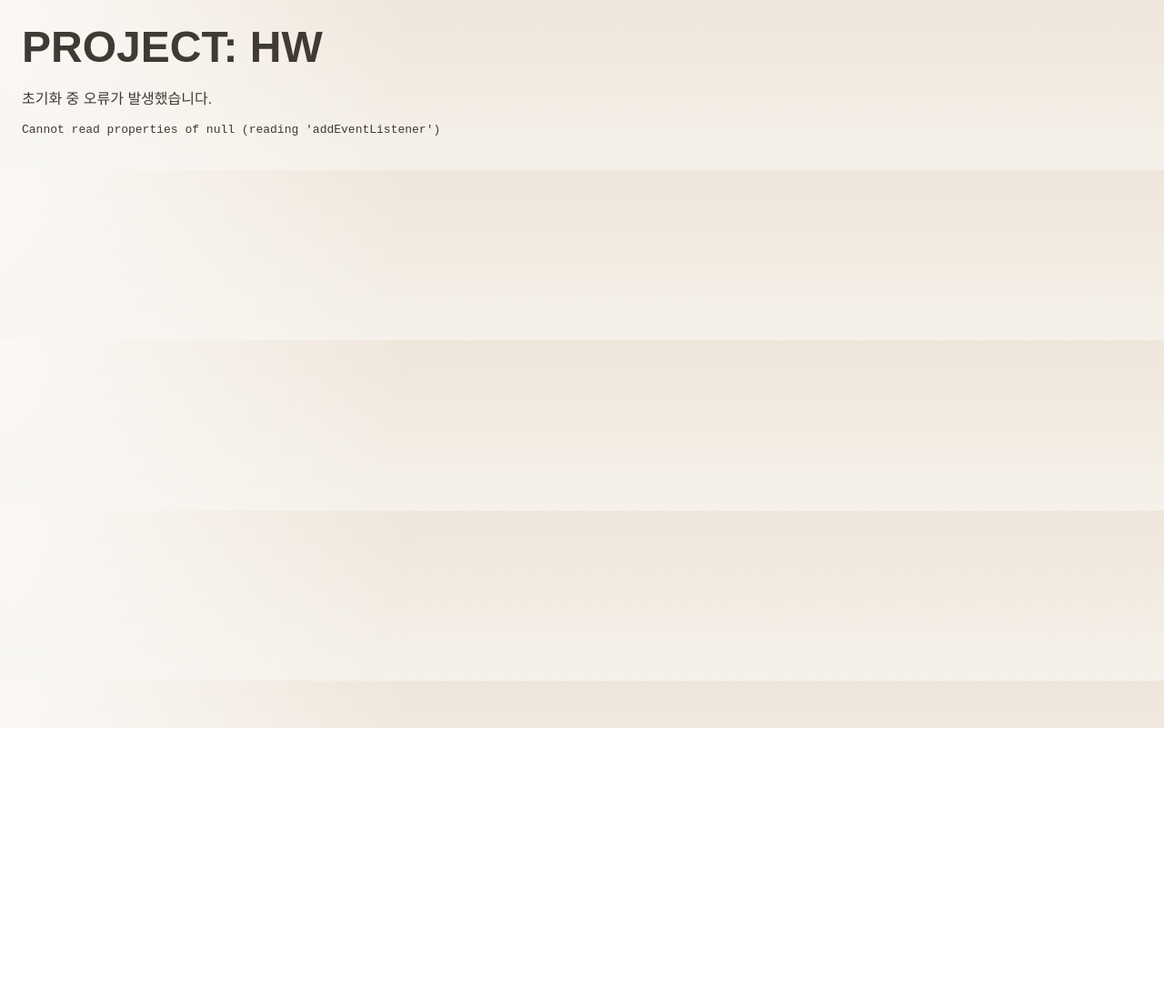
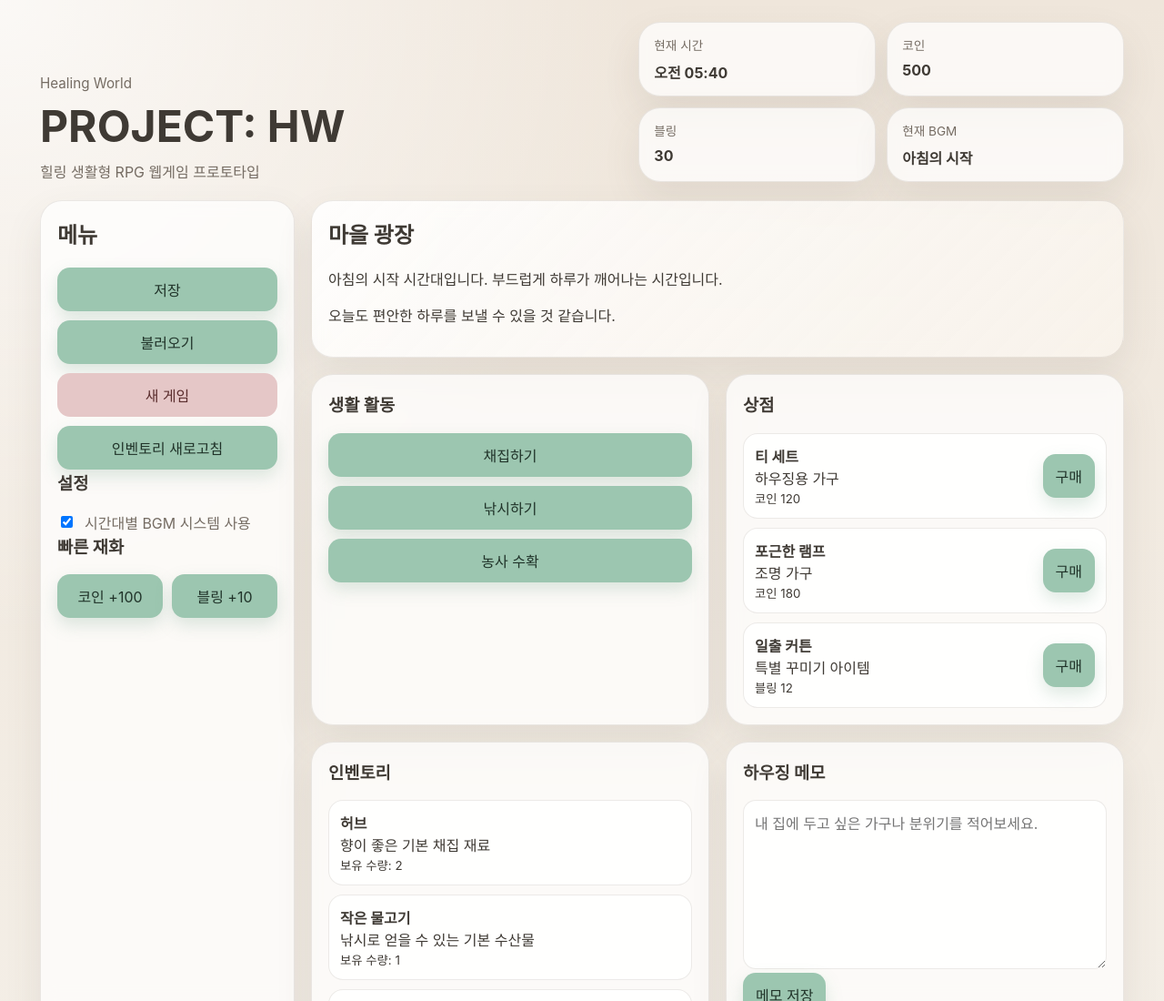
Before and after one commit to cometodlite/project_hw-dev, a plain HTML site: page index.html in a window 1280 px wide. Shown: the top 1100 px of the page at 91% size. Before the commit the page ends 800 px from the top, so only its background shows below. Drawn offline with Linux system fonts and the light colour scheme.

Commit message:
Add files via upload

```diff
--- a/index.html
+++ b/index.html
@@ -42,6 +42,7 @@
           <button id="btn-save">저장</button>
           <button id="btn-load">불러오기</button>
           <button id="btn-reset" class="danger">새 게임</button>
+          <button id="btn-open-inventory">인벤토리 새로고침</button>
         </div>
 
         <h3>설정</h3>
--- a/js/ui.js
+++ b/js/ui.js
@@ -48,10 +48,13 @@ export function bindUIEvents() {
     renderAll();
   });
 
-  document.getElementById("btn-open-inventory").addEventListener?.("click", () => {
-    addLog("인벤토리를 확인했습니다.");
-    renderAll();
-  });
+  const inventoryButton = document.getElementById("btn-open-inventory");
+  if (inventoryButton) {
+    inventoryButton.addEventListener("click", () => {
+      addLog("인벤토리를 확인했습니다.");
+      renderAll();
+    });
+  }
 
   document.getElementById("btn-gather").addEventListener("click", () => {
     const reward = gatherReward();
```
Also changed, not shown: README.md.
